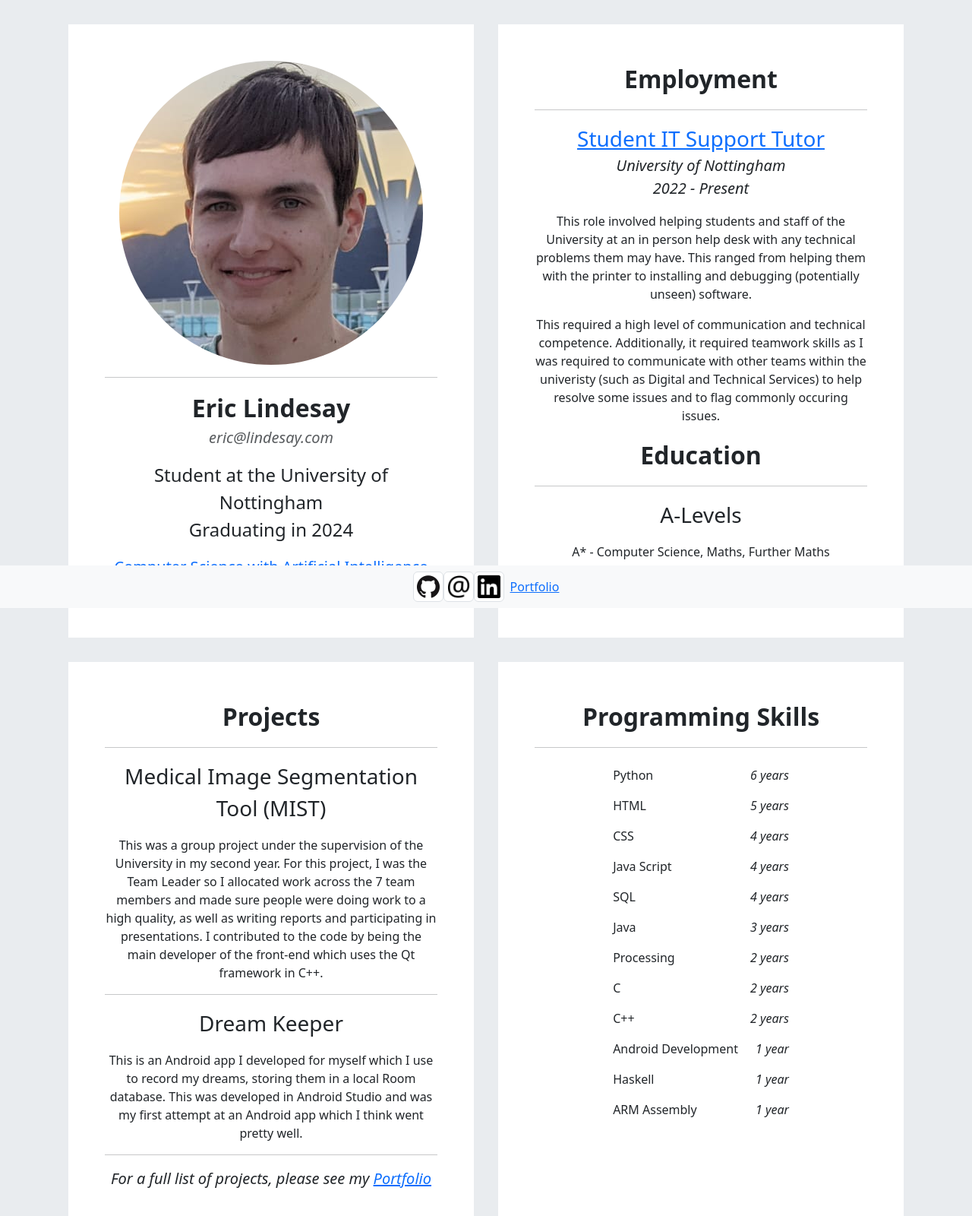
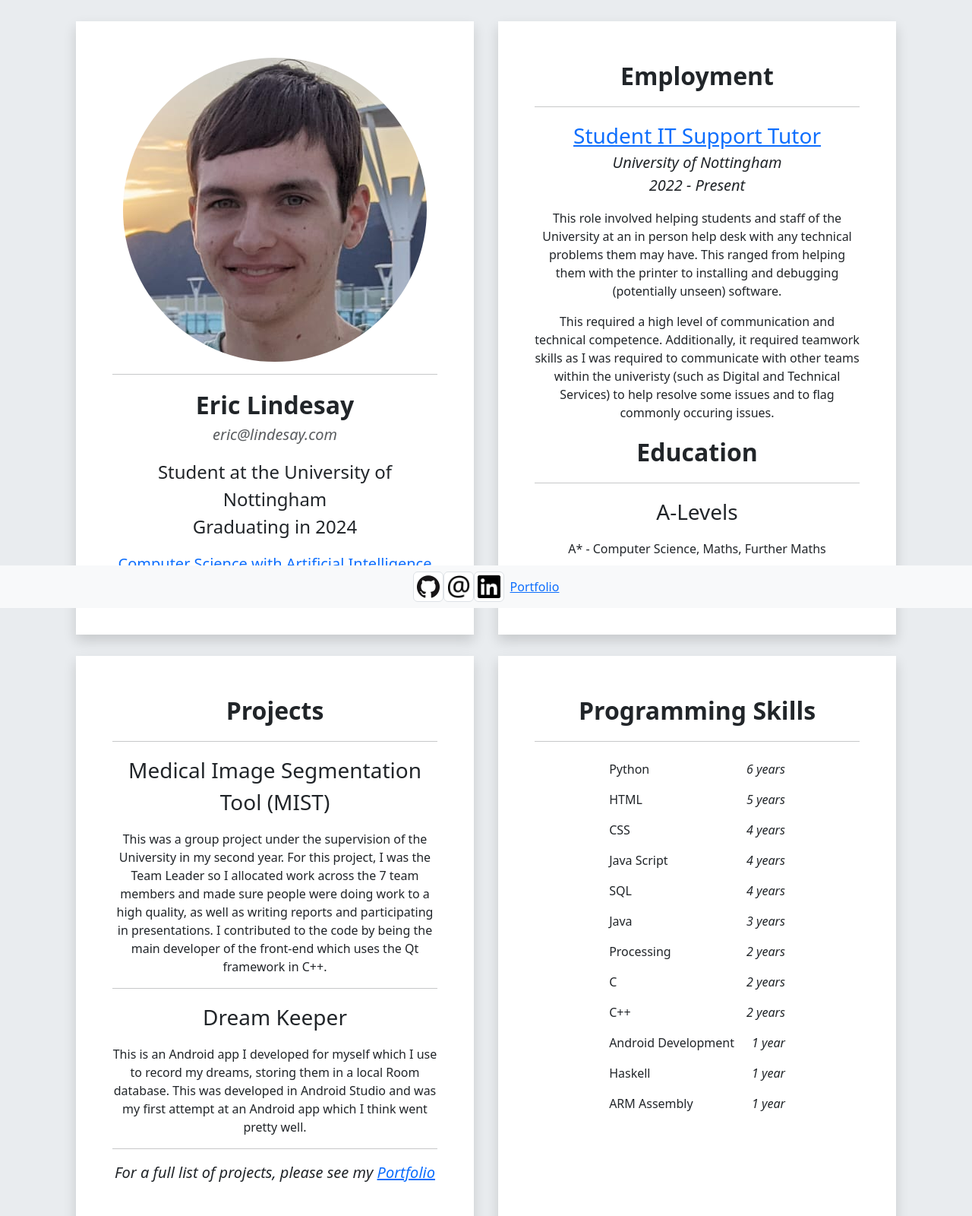
Before and after one commit to EricLindesay/EricLindesay.github.io, a website: page index.html in a window 1280 px wide. Shown: the top 1600 px of the page at 76% size. Drawn offline with nearby package versions, Linux system fonts and the light colour scheme.

Commit message:
Index: Gap and shadows on the cells

```diff
--- a/index.html
+++ b/index.html
@@ -19,10 +19,10 @@
 
   <div class="container p-3">
     <!-- First row - Profile, Employment, Education-->
-    <div class="row justify-content-center">
+    <div class="row justify-content-center g-1">
       <!-- The profile picture and stuff -->
-      <div class="col-lg text-center py-5 px-5 m-3 bg-white">
-        <img class="rounded-circle" src="images/CV/profile_pic.png" alt="profile picture">
+      <div class="col-lg text-center py-5 px-5 m-3 shadow bg-white">
+        <img class="img-fluid rounded-circle" src="images/CV/profile_pic.png" alt="profile picture">
         <hr>
         <p class="fs-2 m-0 pb-0 fw-bold">Eric Lindesay</p>
         <p class="fs-5 m-0 pt-0 pb-3 fst-italic text-muted">eric@lindesay.com</p>
@@ -37,7 +37,7 @@
       </div>
 
       <!-- Employment -->
-      <div class="col-lg text-center py-5 px-5 m-3 bg-white">
+      <div class="col-lg text-center py-5 px-5 m-3 bg-white shadow">
         <p class="fs-2 fw-bold">Employment</p>
         <hr>
         <a class="fs-3" href="https://www.nottingham.ac.uk/dts/help/smart-bar/it-tutor-recruitment.aspx"
@@ -60,9 +60,9 @@
     </div>
 
     <!-- Second row - Projects and skills -->
-    <div class="row justify-content-center">
+    <div class="row justify-content-center g-1">
       <!-- Projects -->
-      <div class="col-lg text-center py-5 px-5 m-3 bg-white">
+      <div class="col-lg text-center py-5 px-5 m-3 bg-white shadow">
         <p class="fs-2 fw-bold">Projects</p>
         <hr>
         <!-- Link this to /portfolio#MIST -->
@@ -89,7 +89,7 @@
       </div>
 
       <!-- Skills table section -->
-      <div class="col-lg text-center py-5 px-5 m-3 bg-white">
+      <div class="col-lg text-center py-5 px-5 m-3 bg-white shadow">
         <p class="fs-2 fw-bold">Programming Skills</p>
         <hr>
         <div class="row justify-content-center">
@@ -150,8 +150,8 @@
     </div>
 
     <!-- Third row  -->
-    <div class="row justify-content-center">
-      <div class="col-lg-6 text-center py-5 px-5 m-3 bg-white">
+    <div class="row justify-content-center g-1">
+      <div class="col-lg-6 text-center py-5 px-5 m-3 bg-white shadow">
         <p class="fs-2 fw-bold">Achievements</p>
         <hr>
         <p class="m-0 pb-0">
```
Also changed, not shown: formattingHTML/portfolioProject.html (+1 -1 lines).
